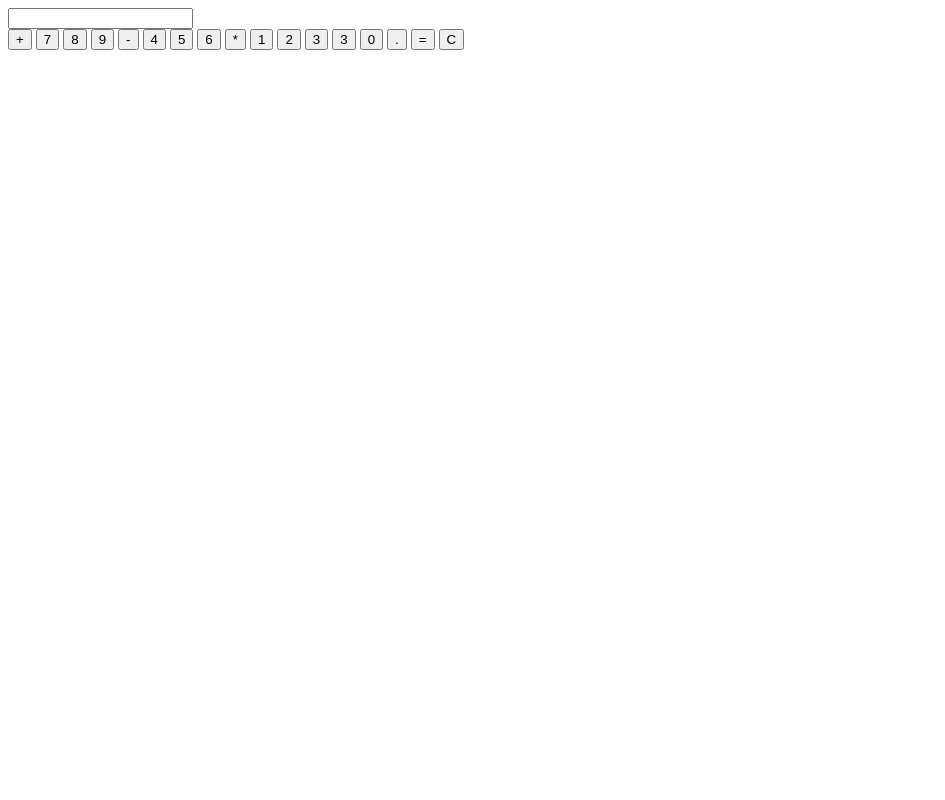
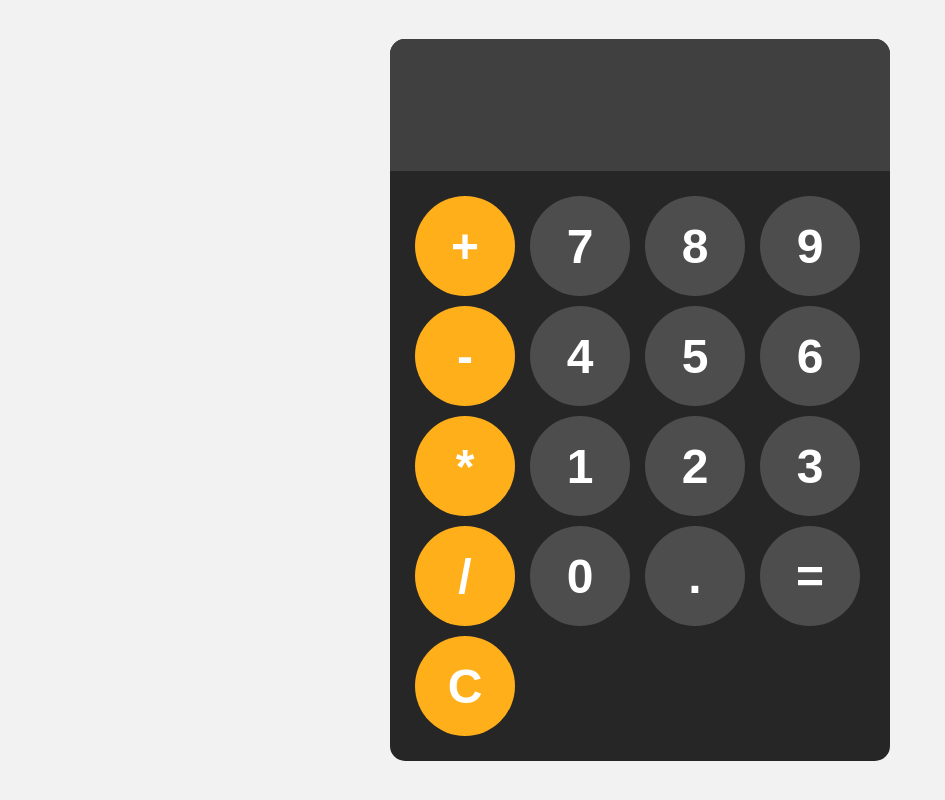
Before and after one commit to nipunnishamaheeka/Calculator-Web, a plain HTML site: page index.html in a window 1280 px wide. Shown: the whole page, without its empty margins (0-945 px from the left). Drawn offline with Linux system fonts and the light colour scheme.

Commit message:
add style

```diff
--- a/index.html
+++ b/index.html
@@ -4,28 +4,29 @@
     <meta charset="UTF-8">
     <meta name="viewport" content="width=device-width, initial-scale=1.0">
     <title>Document</title>
+    <link rel="stylesheet" href="style.css">
 </head>
 <body>
    <div id="calculator">
     <input id="display" readonly>
     <div id="keys">
-        <button onclick="appendToDisplay('+')">+</button>
+        <button onclick="appendToDisplay('+')" class="operator-btn">+</button>
         <button onclick="appendToDisplay('7')">7</button>
         <button onclick="appendToDisplay('8')">8</button>
         <button onclick="appendToDisplay('9')">9</button>
-        <button onclick="appendToDisplay('-')">-</button>
+        <button onclick="appendToDisplay('-')"class="operator-btn">-</button>
         <button onclick="appendToDisplay('4')">4</button>
         <button onclick="appendToDisplay('5')">5</button>
         <button onclick="appendToDisplay('6')">6</button>
-        <button onclick="appendToDisplay('*')">*</button>
+        <button onclick="appendToDisplay('*')"class="operator-btn">*</button>
         <button onclick="appendToDisplay('1')">1</button>
         <button onclick="appendToDisplay('2')">2</button>
         <button onclick="appendToDisplay('3')">3</button>
-        <button onclick="appendToDisplay('3')">3</button>
+        <button onclick="appendToDisplay('3')"class="operator-btn">/</button>
         <button onclick="appendToDisplay('0')">0</button>
         <button onclick="appendToDisplay('.')">.</button>
         <button onclick="calculate()">=</button>
-        <button onclick="clearDisplay()">C</button>
+        <button onclick="clearDisplay()" class="operator-btn">C</button>
 
     </div>
    </div>
--- a/style.css
+++ b/style.css
@@ -0,0 +1,60 @@
+body{
+    margin: 0;
+    display: flex;
+    justify-content: center;
+    align-items: center;
+    height: 100vh;
+    background-color: hsl(0, 0%, 95%)
+}
+
+button{
+
+    width: 100px;
+    height: 100px;
+    border-radius: 50px;
+    border: none;
+    background-color: hsl(0, 0%,30%);
+    color: white;
+    font-size: 3rem;
+    font-weight: bold;
+    cursor: pointer;
+}
+
+button:hover{
+    background-color: hsl(0, 0%, 40%);
+}
+button:active{
+    background-color: hsl(0, 0%, 50%);
+}
+.operator-btn{
+    background-color: hsl(39, 100%, 55%);
+}
+.operator-btn:hover{
+    background-color: hsl(39, 100%, 62%);
+}
+.operator-btn:active{
+    background-color: hsl(39, 100%, 75%);
+}
+#calculator{
+    font-family: Arial, Helvetica, sans-serif;
+    background-color: hsl(0, 0%, 15%);
+    border-radius: 15px;
+    max-width: 500px;
+    overflow: hidden;
+}
+#display{
+    width: 100%;
+    padding: 20px;
+    font-size: 5rem;
+    text-align: left;
+    border: none;
+    background-color: hsl(0, 0%, 25%);
+}
+#keys{
+    display: grid;
+    grid-template-columns: repeat(4, 1fr);
+    gap: 10px;
+    padding: 25px;
+
+
+}
```
